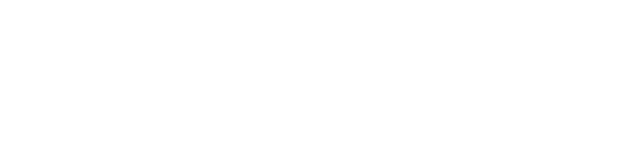
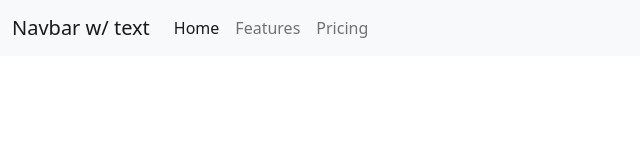
Before and after one commit to gaai20/ams, a plain HTML site: page index.html in a window 1280 px wide. Shown: the whole page, without its empty margins (0-640 px from the left). Drawn offline with nearby package versions, Linux system fonts and the light colour scheme.

Commit message:
nav added

```diff
--- /dev/null
+++ b/index.css
@@ -0,0 +1,3 @@
+#amsnav{
+
+}
--- a/index.html
+++ b/index.html
@@ -9,6 +9,42 @@
     <link href="https://cdn.jsdelivr.net/npm/bootstrap@5.0.2/dist/css/bootstrap.min.css" rel="stylesheet" integrity="sha384-EVSTQN3/azprG1Anm3QDgpJLIm9Nao0Yz1ztcQTwFspd3yD65VohhpuuCOmLASjC" crossorigin="anonymous">
 </head>
 <body>
+<div id = container>
+<header>
+
+        <div class="navi" id="amsnav" >
+            <nav class="navbar navbar-expand-lg navbar-light bg-light">
+                <div class="container-fluid">
+                  <a class="navbar-brand" href="#">Navbar w/ text</a>
+                  <button class="navbar-toggler" type="button" data-bs-toggle="collapse" data-bs-target="#navbarText" aria-controls="navbarText" aria-expanded="false" aria-label="Toggle navigation">
+                    <span class="navbar-toggler-icon"></span>
+                  </button>
+                  <div class="collapse navbar-collapse" id="navbarText">
+                    <ul class="navbar-nav me-auto mb-2 mb-lg-0">
+                      <li class="nav-item">
+                        <a class="nav-link active" aria-current="page" href="#">Home</a>
+                      </li>
+                      <li class="nav-item">
+                        <a class="nav-link" href="#">Features</a>
+                      </li>
+                      <li class="nav-item">
+                        <a class="nav-link" href="#">Pricing</a>
+                      </li>
+                    </ul>
+                    <!-- <span class="navbar-text">
+                      Navbar text with an inline element
+                    </span> -->
+                  </div>
+                </div>
+              </nav>
+        </div>
+
+
+</header>
+<main>
+
+</main>
+</div>
 
 
     <script src="https://cdn.jsdelivr.net/npm/bootstrap@5.0.2/dist/js/bootstrap.bundle.min.js" integrity="sha384-MrcW6ZMFYlzcLA8Nl+NtUVF0sA7MsXsP1UyJoMp4YLEuNSfAP+JcXn/tWtIaxVXM" crossorigin="anonymous"></script>
```
